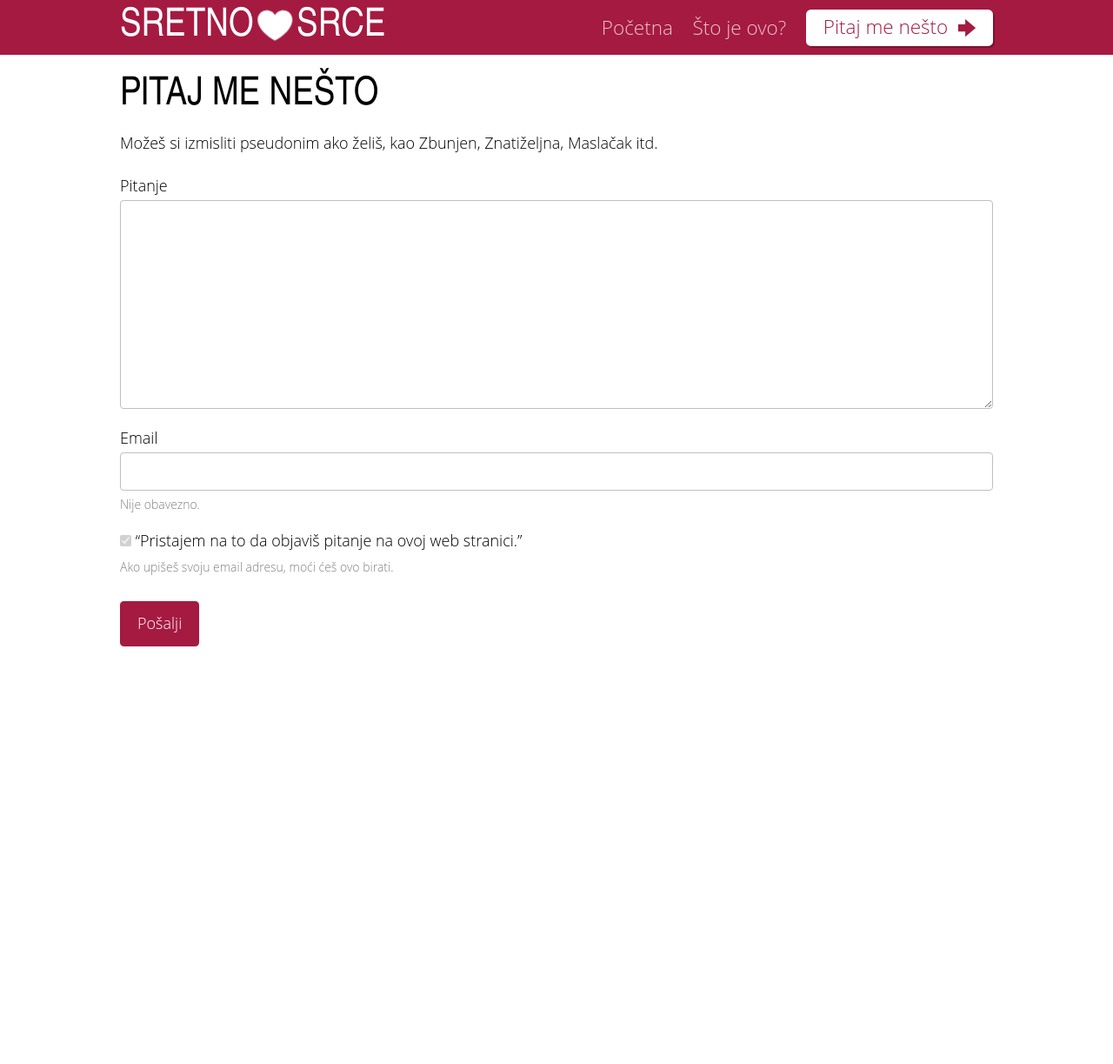
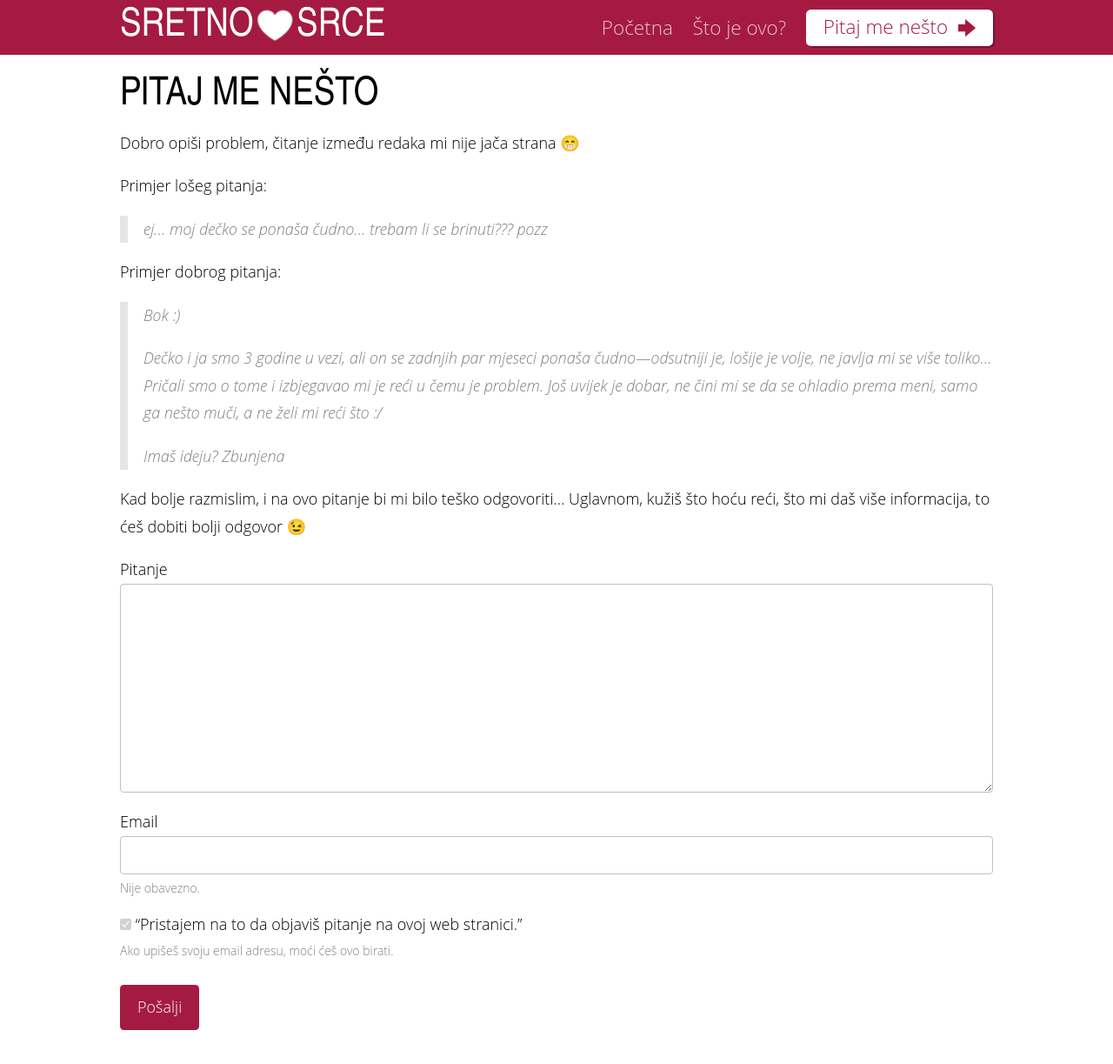
Before and after one commit to silvenon/sretnosrce, a Jekyll site: the page built from pitaj/index.md, in a window 1280 px wide and 1238 px high. Shown: the top 1223 px of the window at 87% size. Built offline with Jekyll 4.4.1, drawn with Linux system fonts in a browser that asks for light colours; emoji names are drawn with the system emoji font; comment, search, counter and statistics services are not loaded.

Commit message:
Add instructions for writing a question

```diff
--- a/pitaj/index.md
+++ b/pitaj/index.md
@@ -2,12 +2,26 @@
 layout: site
 title: Pitaj me nešto
 id: contact
-excerpt: Možeš si izmisliti pseudonim ako želiš, kao Zbunjen, Znatiželjna, Maslačak itd.
+excerpt: Dobro opiši problem, čitanje između redaka mi nije jača strana :D
 script: form
 ---
 
 # Pitaj me nešto
 
-Možeš si izmisliti pseudonim ako želiš, kao Zbunjen, Znatiželjna, Maslačak itd.
+Dobro opiši problem, čitanje između redaka mi nije jača strana :grin:
+
+Primjer lošeg pitanja:
+
+> ej... moj dečko se ponaša čudno... trebam li se brinuti??? pozz
+
+Primjer dobrog pitanja:
+
+> Bok :)
+>
+> Dečko i ja smo 3 godine u vezi, ali on se zadnjih par mjeseci ponaša čudno---odsutniji je, lošije je volje, ne javlja mi se više toliko... Pričali smo o tome i izbjegavao mi je reći u čemu je problem. Još uvijek je dobar, ne čini mi se da se ohladio prema meni, samo ga nešto muči, a ne želi mi reći što :/
+>
+> Imaš ideju? Zbunjena
+
+Kad bolje razmislim, i na ovo pitanje bi mi bilo teško odgovoriti... Uglavnom, kužiš što hoću reći, što mi daš više informacija, to ćeš dobiti bolji odgovor :wink:
 
 {% include contact_form.html %}
```
